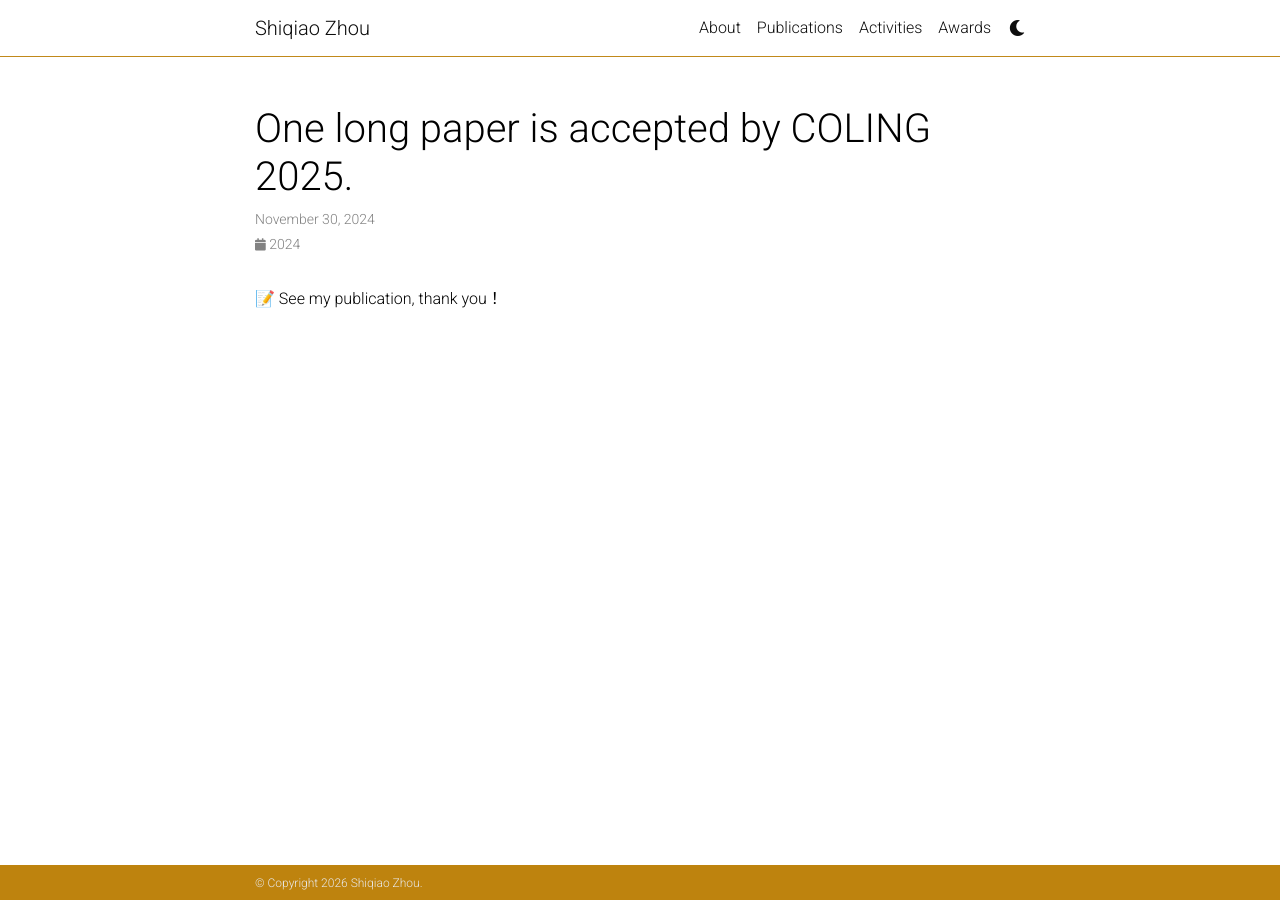
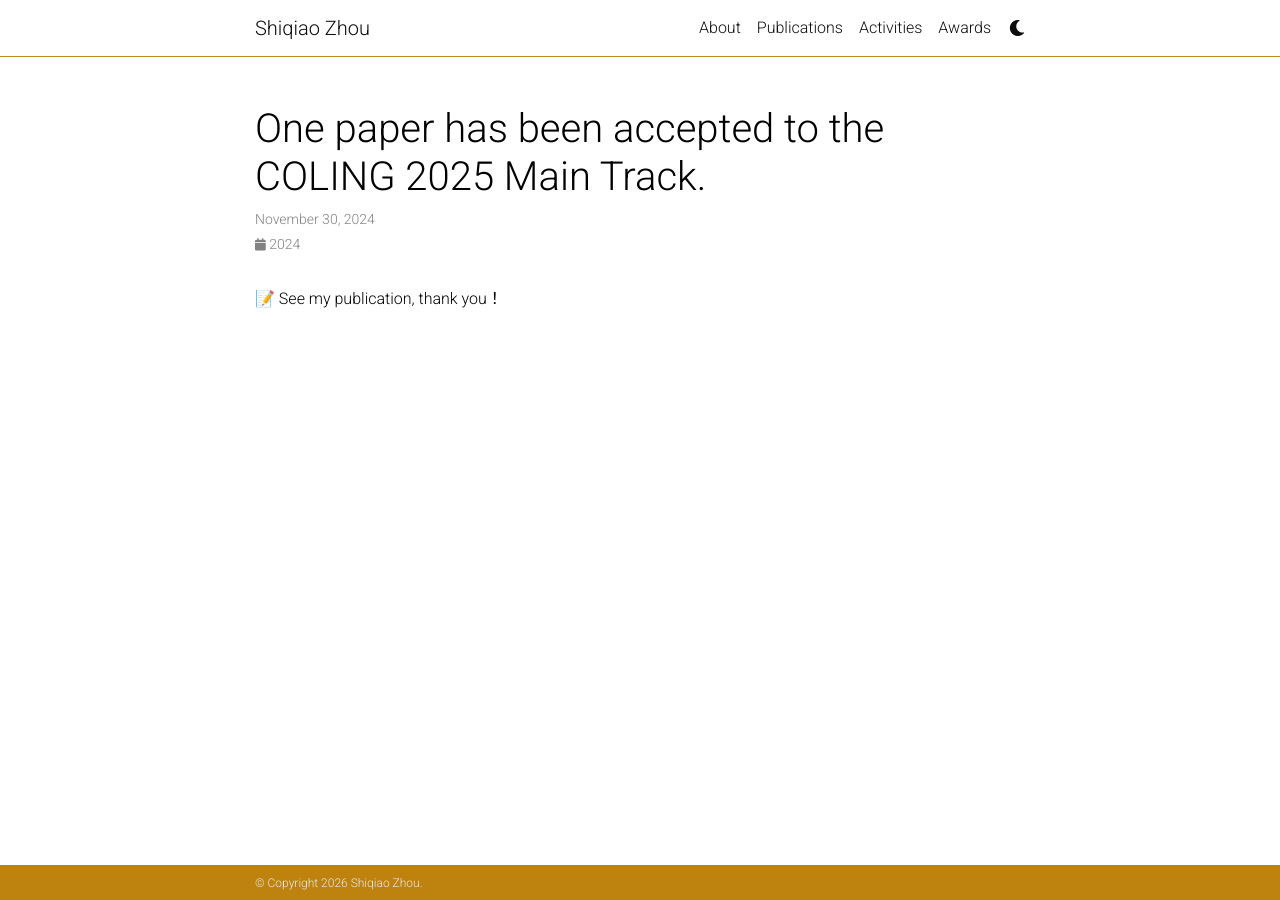
Before and after one commit to ShiqiaoZhou/ShiqiaoZhou.github.io, a Jekyll site: the page built from _news/2024-11-30.md, in a window 1280 px wide. Built offline with Jekyll 4.4.1, drawn with Linux system fonts in a browser that asks for light colours; emoji names are drawn with the system emoji font; comment, search, counter and statistics services are not loaded; a style sheet for code colours, icons or effects is not loaded.

Commit message:
update news

```diff
--- a/_news/2024-11-30.md
+++ b/_news/2024-11-30.md
@@ -1,6 +1,6 @@
 ---
 layout: post
-title: One long paper is accepted by COLING 2025.
+title: One paper has been accepted to the COLING 2025 Main Track.
 date: 2024-11-30
 inline: false
 ---
```
Also changed, not shown: _news/2025-03-15.md (+1 -1 lines), _news/2025-07-01.md (+1 -1 lines), _news/2025-08-05.md (+1 -1 lines), _news/2026-04-30.md (+1 -1 lines), _news/2026-05-16.md (+1 -1 lines).
